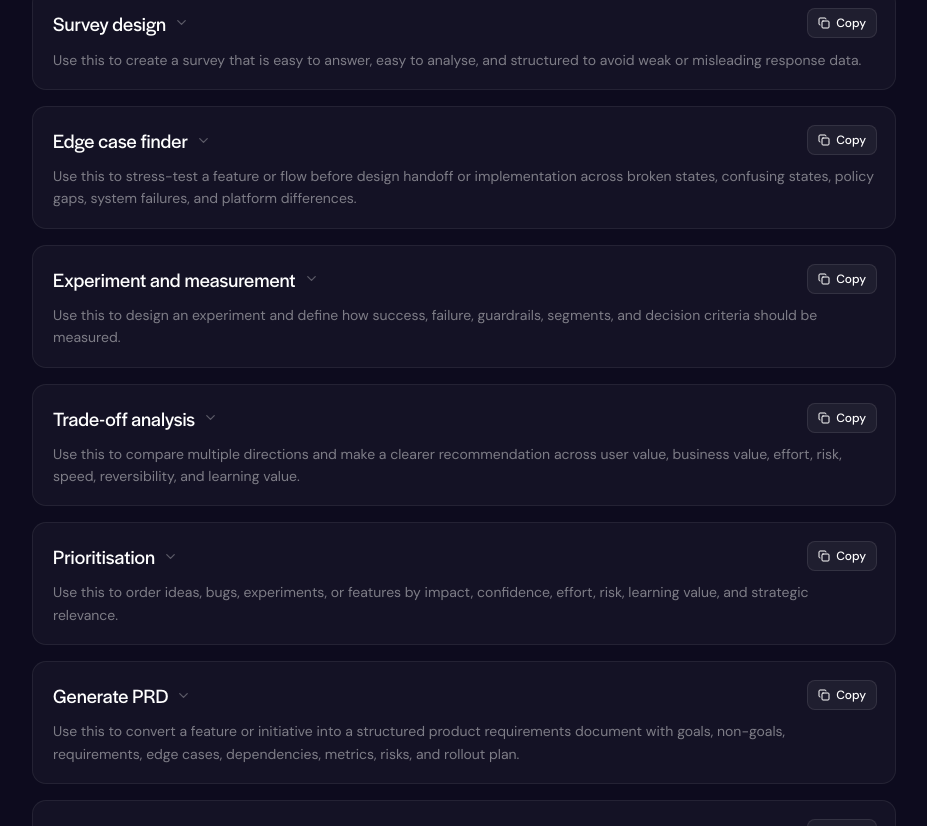
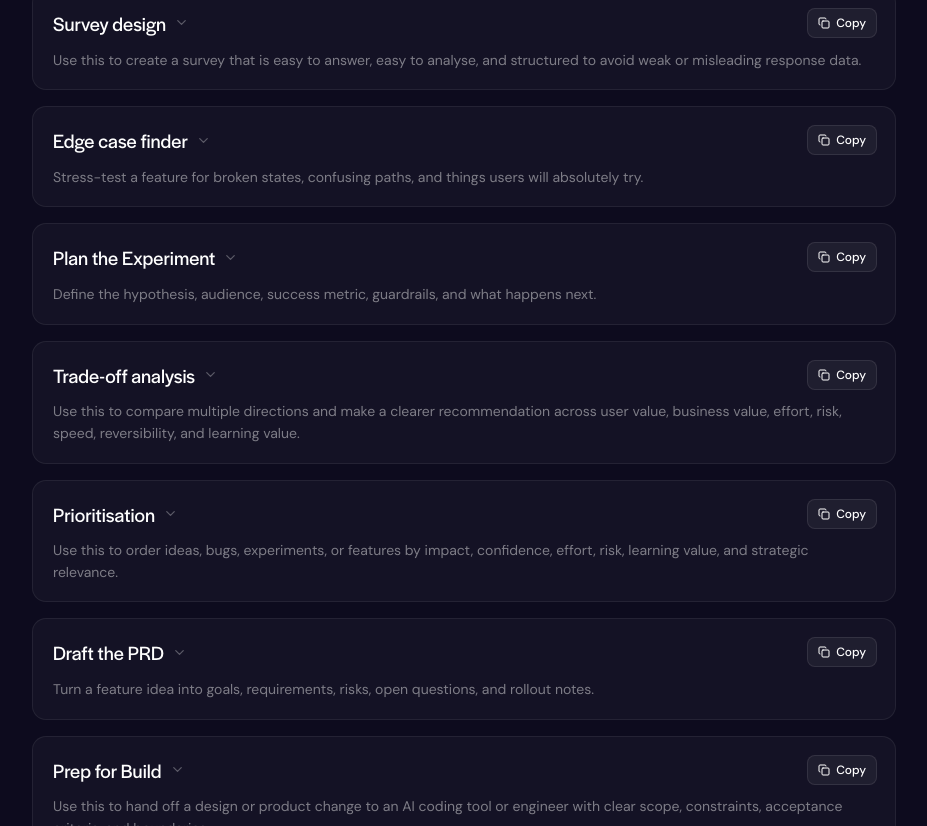
Before and after one commit to pavitsond-cyber/AI-Playbook, a Next.js app: page /ai-playbook/prompts in a window 1280 px wide. Shown: the part 1234-2060 px from the top of the page, without its empty margins (176-1103 px from the left). Built offline with nearby package versions, Linux system fonts and the light colour scheme; a web font is replaced by a local one.

Commit message:
Auto-deploy: Claude changes

```diff
--- a/app/(playbook)/prompts/page.tsx
+++ b/app/(playbook)/prompts/page.tsx
@@ -85,7 +85,7 @@ Opportunity → User problem → Evidence → Possible direction → Validation
   },
   {
     id: 'idea-framing-alignment-approval',
-    title: 'Idea to Stakeholder Pitch',
+    title: 'Pitch the Idea',
     description: 'Use this to shape, pitch, align, or get approval for an idea before it moves into design, build, or experimentation.',
     template: `Act like a product partner helping turn an idea into a clear, approval-ready direction.
 
@@ -366,7 +366,7 @@ Rules:
   {
     id: 'edge-case-finder',
     title: 'Edge case finder',
-    description: 'Use this to stress-test a feature or flow before design handoff or implementation across broken states, confusing states, policy gaps, system failures, and platform differences.',
+    description: 'Stress-test a feature for broken states, confusing paths, and things users will absolutely try.',
     template: `Act like a product designer stress-testing a feature.
 
 Feature:
@@ -406,8 +406,8 @@ Return:
   },
   {
     id: 'experiment-and-measurement',
-    title: 'Experiment and measurement',
-    description: 'Use this to design an experiment and define how success, failure, guardrails, segments, and decision criteria should be measured.',
+    title: 'Plan the Experiment',
+    description: 'Define the hypothesis, audience, success metric, guardrails, and what happens next.',
     template: `Act like a product experimenter and analyst designing a test and measurement framework.
 
 Context:
@@ -537,8 +537,8 @@ For each idea, include:
   },
   {
     id: 'prd',
-    title: 'Generate PRD',
-    description: 'Use this to convert a feature or initiative into a structured product requirements document with goals, non-goals, requirements, edge cases, dependencies, metrics, risks, and rollout plan.',
+    title: 'Draft the PRD',
+    description: 'Turn a feature idea into goals, requirements, risks, open questions, and rollout notes.',
     template: `Act like a product partner turning a feature idea into a clear PRD.
 
 Context:
@@ -583,7 +583,7 @@ Rules:
   },
   {
     id: 'implementation',
-    title: 'Implementation',
+    title: 'Prep for Build',
     description: 'Use this to hand off a design or product change to an AI coding tool or engineer with clear scope, constraints, acceptance criteria, and boundaries.',
     template: `You are working inside this codebase as a careful design engineer.
 
```
